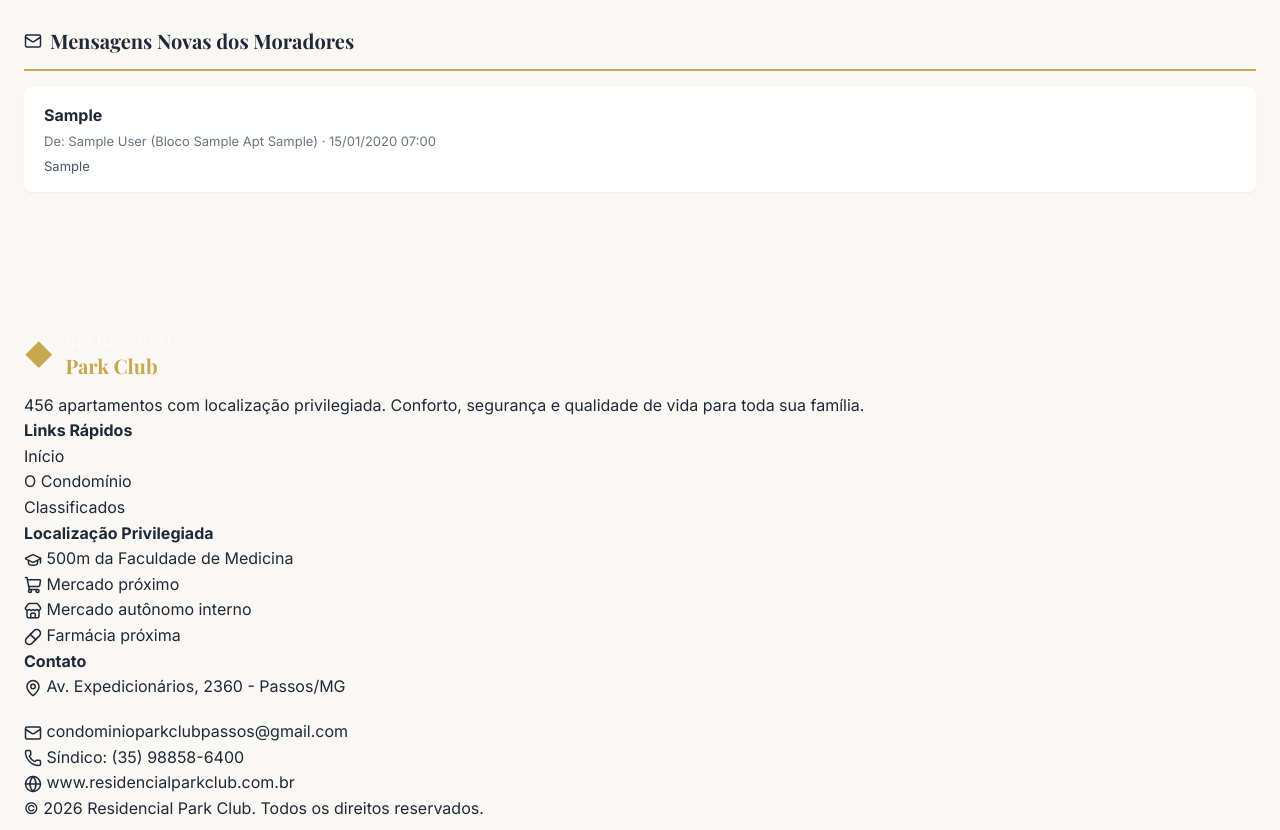
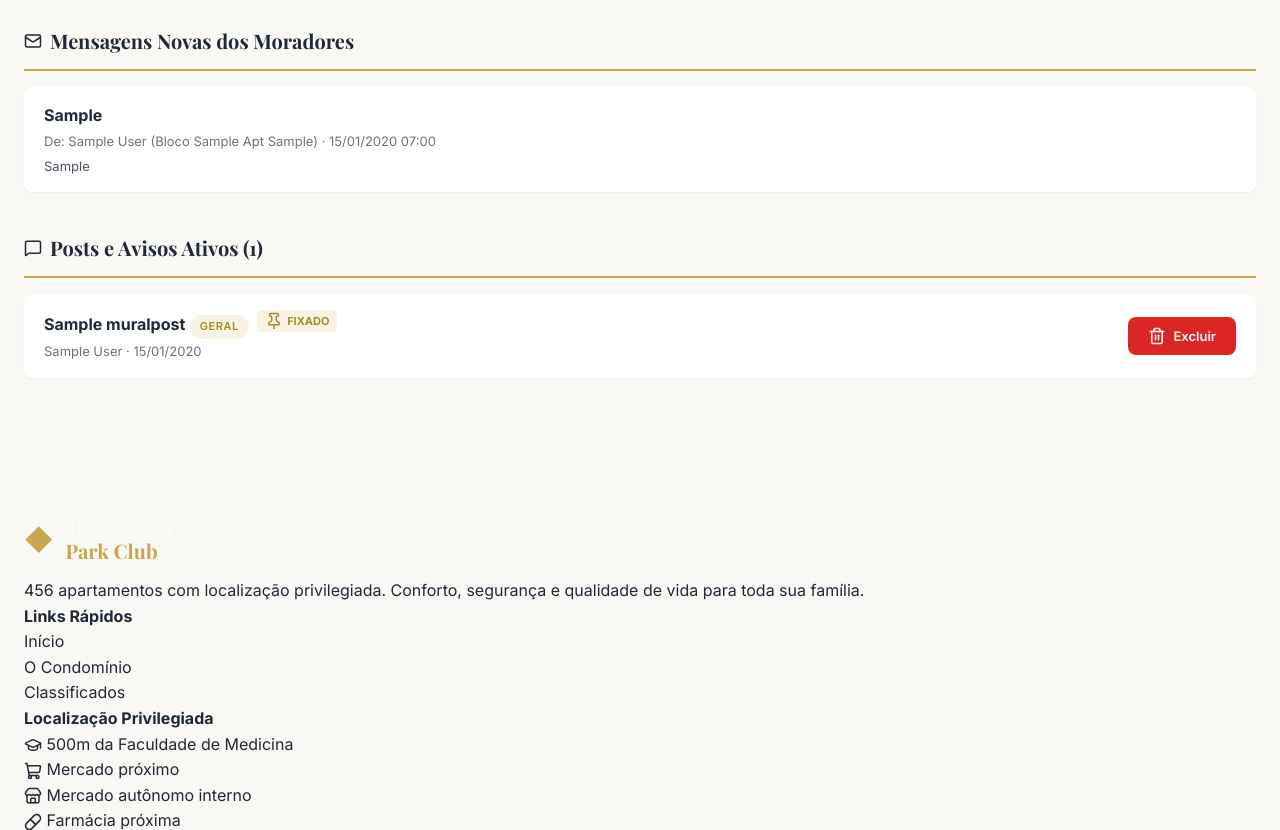
Before and after one commit to lumezencio/residencialparkclub, a Django app: page /moderacao/ in a window 1280 px wide. Shown: the part 770-1600 px from the top of the page. Run offline with Django 5.2, Linux system fonts and the light colour scheme; a user stored in the database is signed in; tables that the repository leaves empty hold one stand-in row (values such as "Sample post").

Commit message:
Moderador pode deletar anuncios e avisos, gerenciamento completo
- Moderacao: secao de anuncios aprovados com botao excluir
- Moderacao: secao de posts/avisos ativos com botao excluir
- Acao deletar adicionada para anuncios e posts
- Logout redireciona para pagina principal (LOGOUT_REDIRECT_URL)

Co-Authored-By: Claude Opus 4.6 (1M context) <noreply@anthropic.com>

```diff
--- a/core/views.py
+++ b/core/views.py
@@ -157,14 +157,18 @@ def moderacao(request):
         return HttpResponseForbidden("Acesso restrito a administradores.")
 
     anuncios_pendentes = Anuncio.objects.filter(status="pendente").order_by("-criado_em")
+    anuncios_aprovados = Anuncio.objects.filter(status="aprovado").order_by("-criado_em")
     posts_pendentes = MuralPost.objects.filter(aprovado=False).order_by("-criado_em")
+    avisos_ativos = MuralPost.objects.filter(aprovado=True).order_by("-fixado", "-criado_em")
     usuarios_pendentes = Usuario.objects.filter(aprovado=False, is_active=True).order_by("-data_cadastro")
     midias_pendentes = MidiaCondominio.objects.filter(ativo=False).order_by("-criado_em")
     mensagens_novas = MensagemAdministracao.objects.filter(status="nova").order_by("-criado_em")
 
     return render(request, "core/moderacao.html", {
         "anuncios_pendentes": anuncios_pendentes,
+        "anuncios_aprovados": anuncios_aprovados,
         "posts_pendentes": posts_pendentes,
+        "avisos_ativos": avisos_ativos,
         "usuarios_pendentes": usuarios_pendentes,
         "midias_pendentes": midias_pendentes,
         "mensagens_novas": mensagens_novas,
@@ -188,6 +192,10 @@ def moderar_item(request, tipo, pk):
             item.status = "rejeitado"
             item.save()
             messages.warning(request, f"Anúncio '{item.titulo}' rejeitado.")
+        elif acao == "deletar":
+            titulo = item.titulo
+            item.delete()
+            messages.success(request, f"Anúncio '{titulo}' excluído.")
 
     elif tipo == "post":
         item = get_object_or_404(MuralPost, pk=pk)
@@ -198,6 +206,9 @@ def moderar_item(request, tipo, pk):
         elif acao == "rejeitar":
             item.delete()
             messages.warning(request, "Post removido.")
+        elif acao == "deletar":
+            item.delete()
+            messages.success(request, "Post/aviso excluído.")
 
     elif tipo == "usuario":
         item = get_object_or_404(Usuario, pk=pk)
--- a/templates/core/moderacao.html
+++ b/templates/core/moderacao.html
@@ -211,14 +211,78 @@
         </div>
         {% endif %}
 
+        <!-- Anúncios Aprovados (gerenciar/deletar) -->
+        {% if anuncios_aprovados %}
+        <div class="mod-section animate-on-scroll">
+            <h2 class="mod-section-title">
+                <i data-lucide="tag" class="icon-sm"></i>
+                Anúncios Ativos ({{ anuncios_aprovados|length }})
+            </h2>
+            {% for a in anuncios_aprovados %}
+            <div class="mod-card">
+                <div class="mod-card-info">
+                    <div>
+                        <strong>{{ a.titulo }}</strong>
+                        <span class="listing-badge badge-{{ a.tipo }}" style="position:static;font-size:10px;padding:2px 8px;">{{ a.get_tipo_display }}</span>
+                        <p>{{ a.autor.get_full_name }} &middot; Bloco {{ a.bloco }} Apt {{ a.apartamento }} &middot; R$ {{ a.valor }} &middot; {{ a.visualizacoes }} views</p>
+                    </div>
+                </div>
+                <div class="mod-card-actions">
+                    <a href="{% url 'classificados:detalhe' a.pk %}" class="btn btn-sm" style="background:var(--gray-100);color:var(--gray-700);">
+                        <i data-lucide="eye" class="icon-sm"></i> Ver
+                    </a>
+                    <form method="post" action="{% url 'core:moderar_item' 'anuncio' a.pk %}" style="display:inline;">
+                        {% csrf_token %}
+                        <input type="hidden" name="acao" value="deletar">
+                        <button type="submit" class="btn btn-sm" style="background:var(--danger);color:white;" onclick="return confirm('Excluir anúncio: {{ a.titulo }}?')">
+                            <i data-lucide="trash-2" class="icon-sm"></i> Excluir
+                        </button>
+                    </form>
+                </div>
+            </div>
+            {% endfor %}
+        </div>
+        {% endif %}
+
+        <!-- Avisos/Posts Ativos (gerenciar/deletar) -->
+        {% if avisos_ativos %}
+        <div class="mod-section animate-on-scroll">
+            <h2 class="mod-section-title">
+                <i data-lucide="message-square" class="icon-sm"></i>
+                Posts e Avisos Ativos ({{ avisos_ativos|length }})
+            </h2>
+            {% for p in avisos_ativos %}
+            <div class="mod-card">
+                <div class="mod-card-info">
+                    <div>
+                        <strong>{{ p.titulo }}</strong>
+                        <span class="post-category">{{ p.get_categoria_display }}</span>
+                        {% if p.fixado %}<span class="pinned-badge" style="margin-left:4px;"><i data-lucide="pin" class="icon-sm"></i> Fixado</span>{% endif %}
+                        <p>{{ p.autor.get_full_name }} &middot; {{ p.criado_em|date:"d/m/Y" }}</p>
+                    </div>
+                </div>
+                <div class="mod-card-actions">
+                    <form method="post" action="{% url 'core:moderar_item' 'post' p.pk %}" style="display:inline;">
+                        {% csrf_token %}
+                        <input type="hidden" name="acao" value="deletar">
+                        <button type="submit" class="btn btn-sm" style="background:var(--danger);color:white;" onclick="return confirm('Excluir: {{ p.titulo }}?')">
+                            <i data-lucide="trash-2" class="icon-sm"></i> Excluir
+                        </button>
+                    </form>
+                </div>
+            </div>
+            {% endfor %}
+        </div>
+        {% endif %}
+
         <!-- Tudo OK -->
-        {% if not usuarios_pendentes and not anuncios_pendentes and not posts_pendentes and not midias_pendentes and not mensagens_novas %}
+        {% if not usuarios_pendentes and not anuncios_pendentes and not posts_pendentes and not midias_pendentes and not mensagens_novas and not anuncios_aprovados and not avisos_ativos %}
         <div class="empty-state">
             <div class="empty-state-icon">
                 <i data-lucide="check-circle" style="width:64px;height:64px;color:var(--success);"></i>
             </div>
             <h3>Tudo em dia!</h3>
-            <p>Não há itens pendentes de moderação.</p>
+            <p>Não há itens para gerenciar.</p>
         </div>
         {% endif %}
 
```
